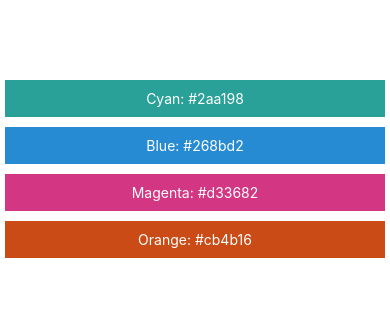
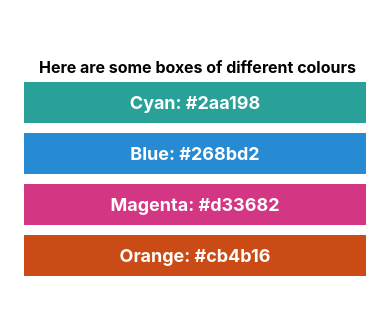
Before and after one commit to leila100/FEMApp, a React Native app: screen / in a window 390 px wide. Shown: the part 253-568 px from the top of the page. Built offline with nearby package versions, Linux system fonts and the light colour scheme.

Commit message:
Solve styling exercise

```diff
--- a/App.js
+++ b/App.js
@@ -4,6 +4,9 @@ import { StyleSheet, Text, View } from "react-native";
 export default function App() {
   return (
     <View style={styles.container}>
+      <View>
+        <Text style={styles.title}>Here are some boxes of different colours</Text>
+      </View>
       <View style={styles.box}>
         <Text style={{ backgroundColor: "#2aa198", ...styles.text }}>Cyan: #2aa198</Text>
       </View>
@@ -30,11 +33,20 @@ const styles = StyleSheet.create({
   box: {
     width: "100%",
     padding: 5,
-    color: "white"
+    color: "white",
+    alignItems: "center"
   },
   text: {
     textAlign: "center",
     padding: 10,
-    color: "white"
+    color: "white",
+    fontSize: 18,
+    fontWeight: "bold",
+    width: "90%"
+  },
+  title: {
+    fontSize: 16,
+    fontWeight: "bold",
+    paddingLeft: 5
   }
 });
```
